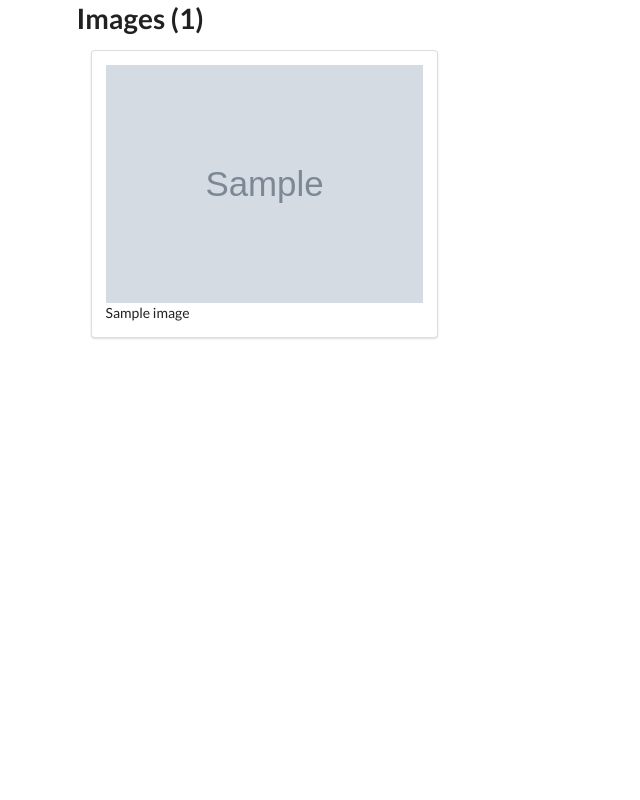
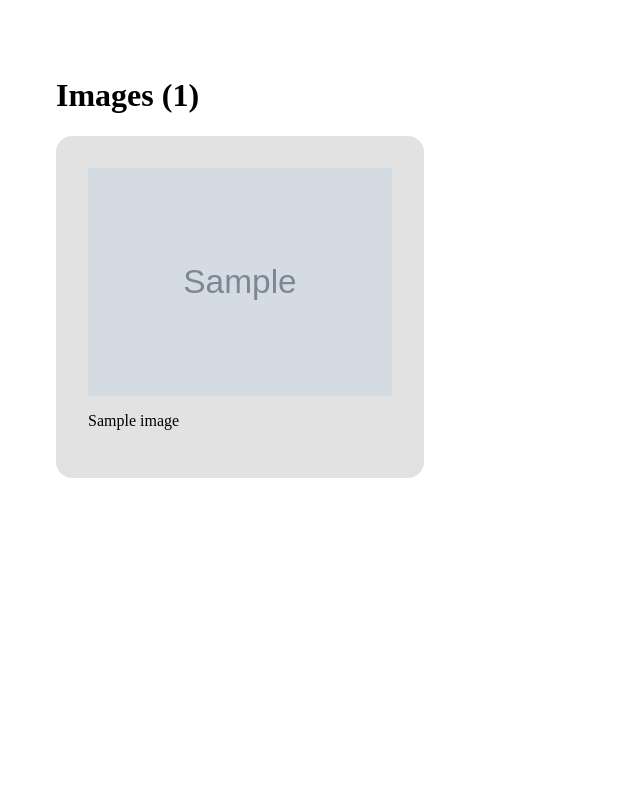
Before and after one commit to jasonlimantoro/CZ3004_NN, a Flask app: template templates/home.html in a window 1280 px wide. Shown: the whole page, without its empty margins (0-640 px from the left). Run offline with Flask 2, Linux system fonts and the light colour scheme; the template is opened without the code that fills it: most values are stand-ins (such as "Sample title", 1, 10 or a date in 2020); grey boxes marked "Sample" are stand-in pictures.

Commit message:
[STYLE]: remove semantic ui

```diff
--- a/templates/base.html
+++ b/templates/base.html
@@ -3,14 +3,19 @@
   <head>
     <meta charset="UTF-8">
     <title>{% block title %}{% endblock %}</title>
-    <link rel="stylesheet" href="/static/css/semantic.min.css" />
   </head>
+  <style>
+    html {
+      font-family: Avenir Serif;
+    }
+    .container {
+      padding: 3rem;
+    }
+  </style>
   {% block style %} {% endblock %}
   <body>
     <div class="ui container">
       {% block body %} {% endblock %}
     </div>
-    <script src="/static/js/jquery.min.js"></script>
-    <script src="/static/js/semantic.min.js"></script>
   </body>
 </html>
--- a/templates/home.html
+++ b/templates/home.html
@@ -10,6 +10,16 @@
       height: auto;
       display: block;
     }
+    .grid {
+      display: grid;
+      grid-template-columns: repeat(3, 1fr);
+      grid-gap: 2rem;
+    }
+    .column {
+      padding: 2rem;
+      background-color: #e2e2e2;
+      border-radius: 1rem;
+    }
   </style>
 {% endblock %}
 {% block body %}
@@ -17,7 +27,7 @@
     <h1>
       Images ({{ images|length }})
     </h1>
-    <div class="ui container three column grid">
+    <div class="grid">
       {% for image in images %}
         <div class="column">
           <div class="ui segment">
```
